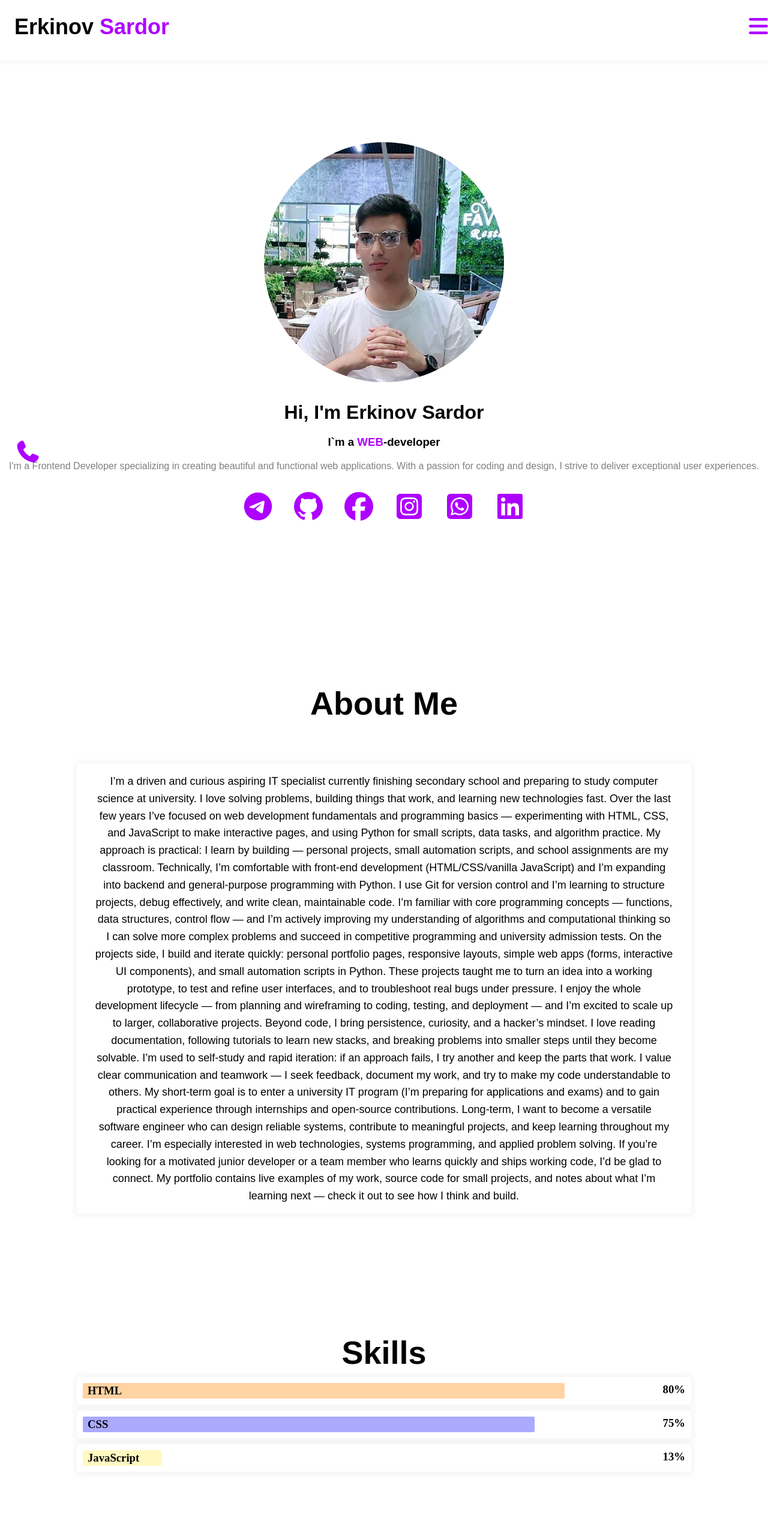
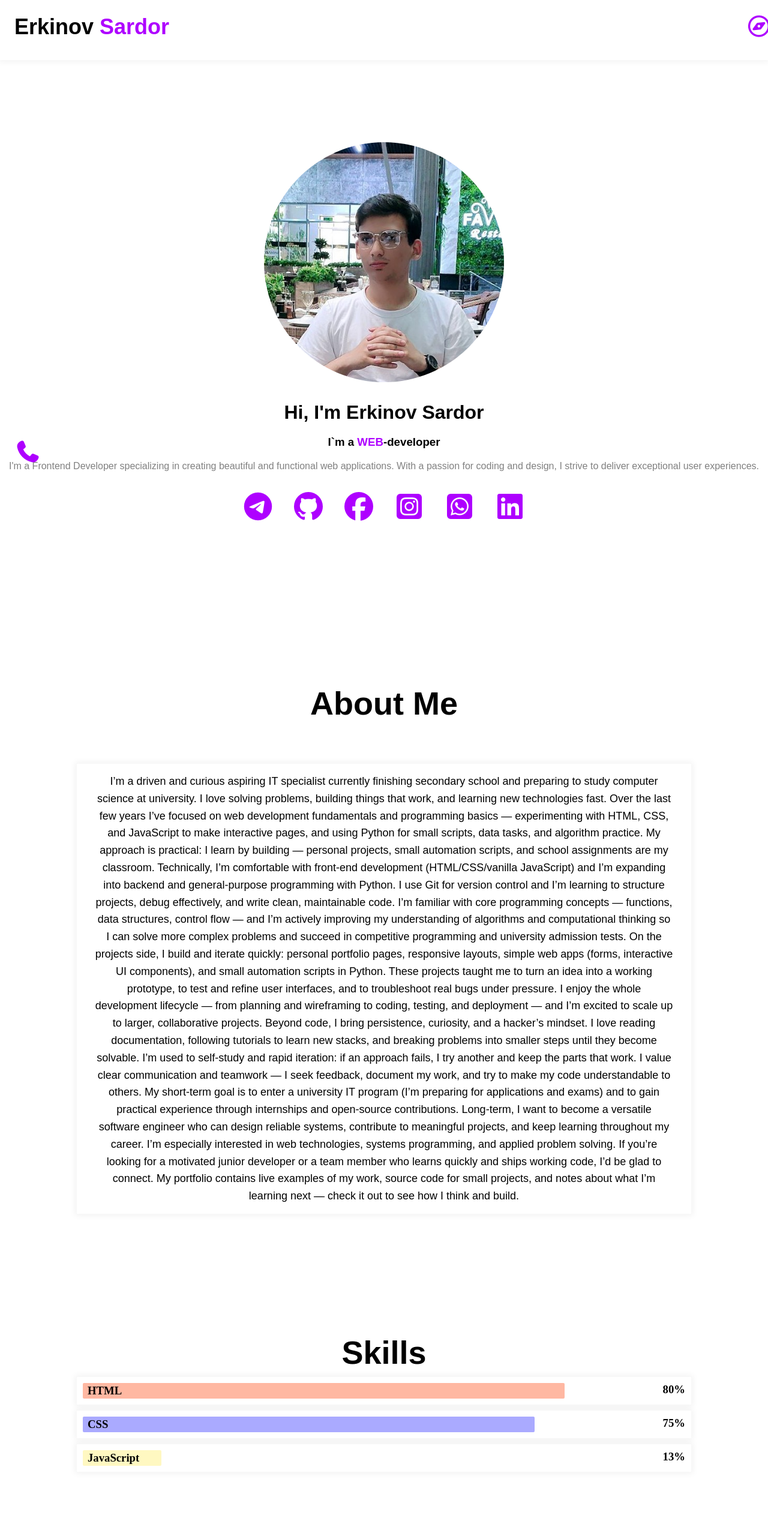
Before and after one commit to Sardor081902/portfel, a plain HTML site: page index.html in a window 1280 px wide. Shown: the top 2560 px of the page at 60% size. Drawn offline with Linux system fonts and the light colour scheme.

Commit message:
patch 0.0.0.5

```diff
--- a/index.html
+++ b/index.html
@@ -17,7 +17,7 @@
             <!-- Logo Section -->
             <div class="logo">Erkinov <a class="sardor">Sardor</a></div>
             <!-- Navigation Menu -->
-            <div class="navshow"><i class="fa-solid fa-bars"></i></div>
+            <div class="navshow"><i class="fa-regular fa-compass"></i></i></i></div>
             <nav>
                 <ul class="nav">
 
--- a/style.css
+++ b/style.css
@@ -61,6 +61,7 @@ header {
     left: 97%;
     color: #ae00ff;
     transition: transform 300ms;
+    transform: rotateZ(15deg);
 }
 
 .navshow:hover {
@@ -75,6 +76,11 @@ header {
 .navshow.active {
     color: black;
     transition: all 300ms;
+    transform: rotateZ(-180deg);
+}
+
+.navshow.active:hover {
+    transform: scale(1.2);
 }
 
 .photo {
@@ -267,7 +273,7 @@ html {
 }
 .html__parcent {
     width: 80%;
-    background-color: #ff88005d;
+    background-color: #ff3c005d;
     padding: 2px 8px;
     border-radius: 2px;
 }
```
